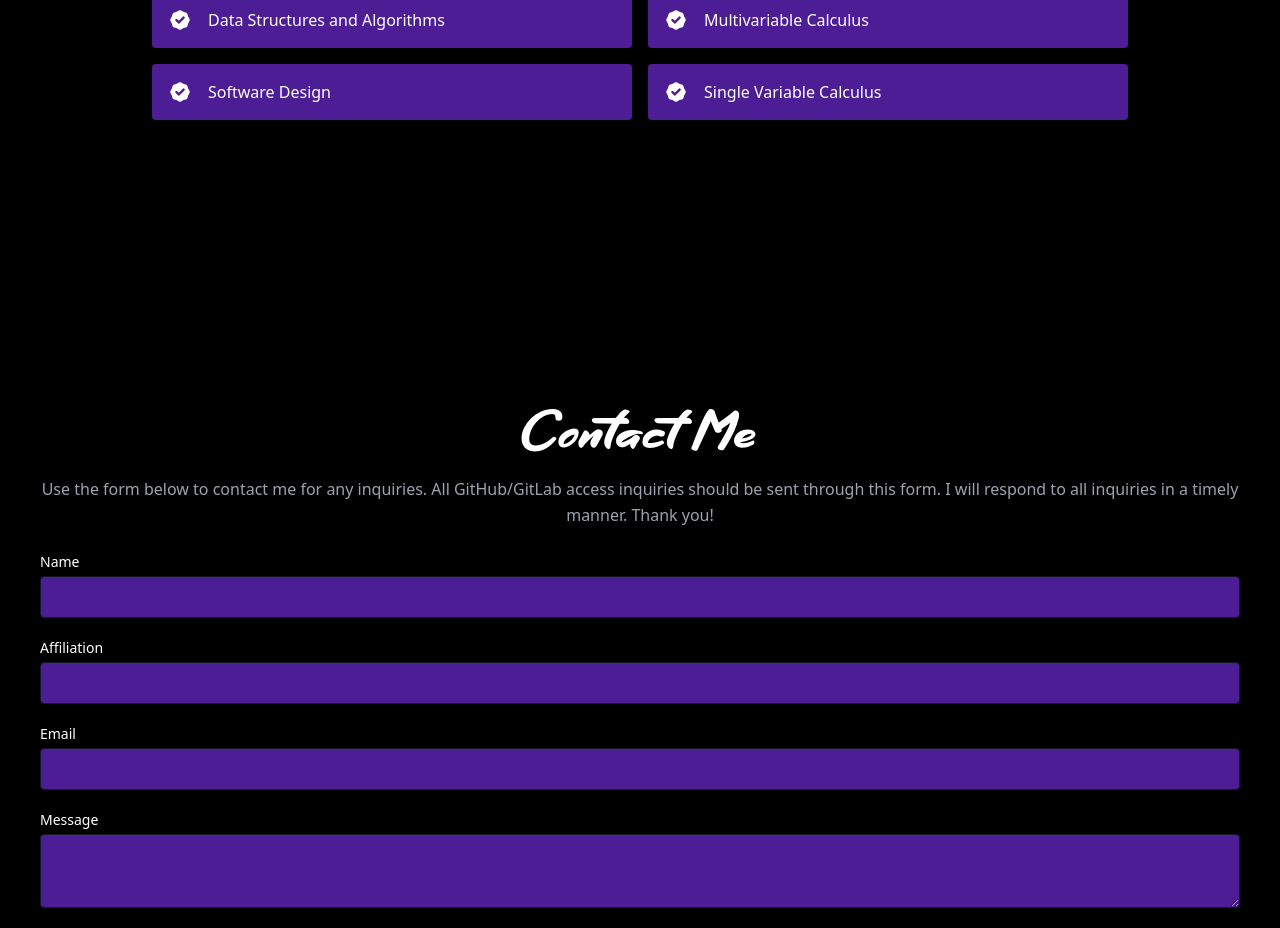
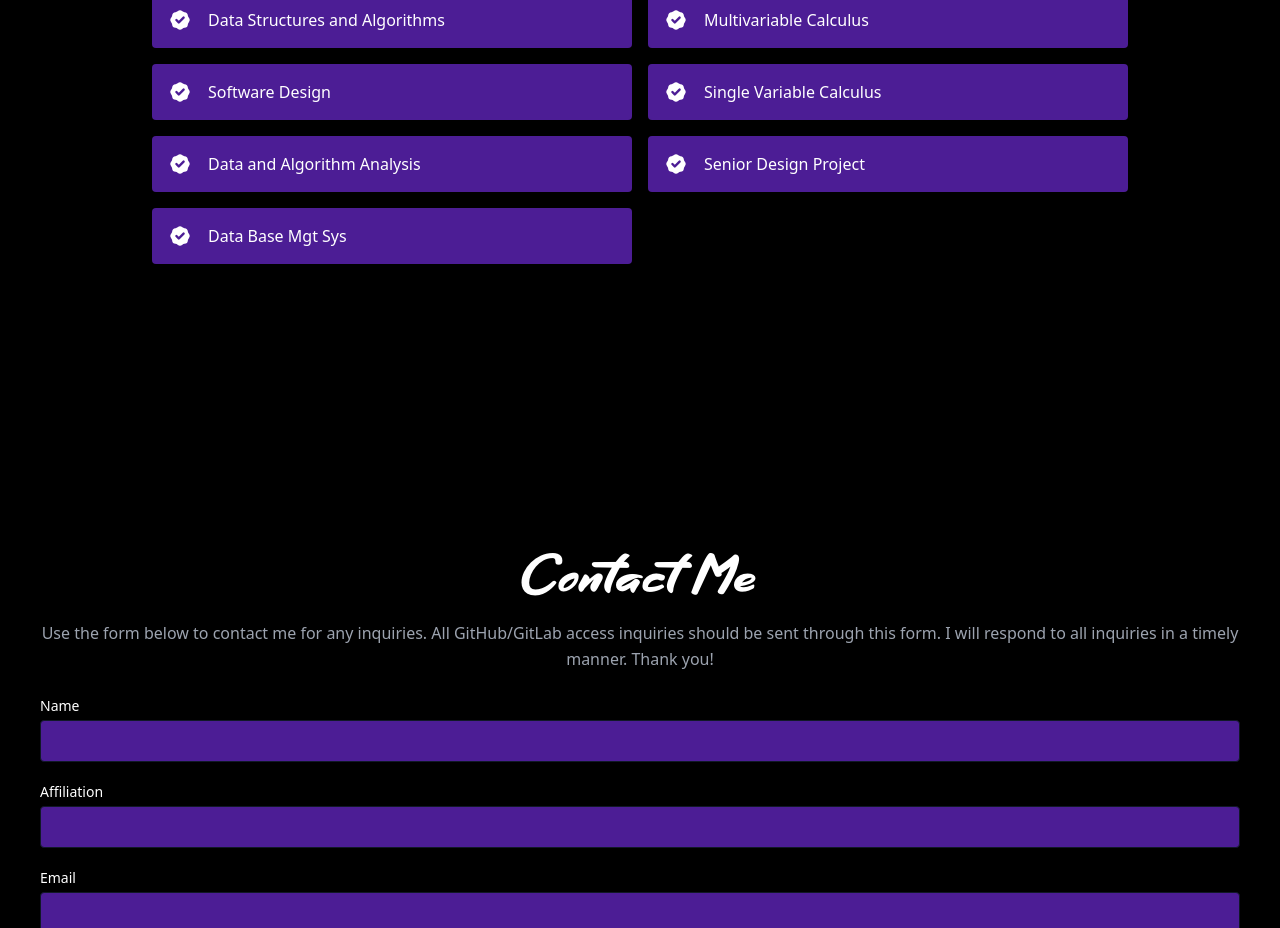
Before and after one commit to PrestonV78/website, a React (Create React App) app: page / in a window 1280 px wide. Shown: the part 4960-5888 px from the top of the page. Built offline with nearby package versions, Linux system fonts and the light colour scheme.

Commit message:
July 2023 Update v2

```diff
--- a/src/data.js
+++ b/src/data.js
@@ -71,6 +71,9 @@ export const courses = [
   "Multivariable Calculus",
   "Software Design",
   "Single Variable Calculus",
+  "Data and Algorithm Analysis",
+  "Senior Design Project",
+  "Data Base Mgt Sys",
 ];
 
 export const experiences = [
@@ -78,7 +81,7 @@ export const experiences = [
     title: "Virginia Tech",
     subtitle: "Education",
     description:
-      "Attended Virginia Polytechnic Instituate and State Universiry from July 2019 to May 2023. Graduating with a Bachelor's in Computer Science Engineering with a Minor in Mathematics.",
+      "Attended Virginia Polytechnic Instituate and State Universiry from July 2019 to May 2023. Graduating with a Bachelor's in Computer Science Engineering.",
     image: "./VirginiaTech.svg",
     link: "https://vt.edu",
   },
```
